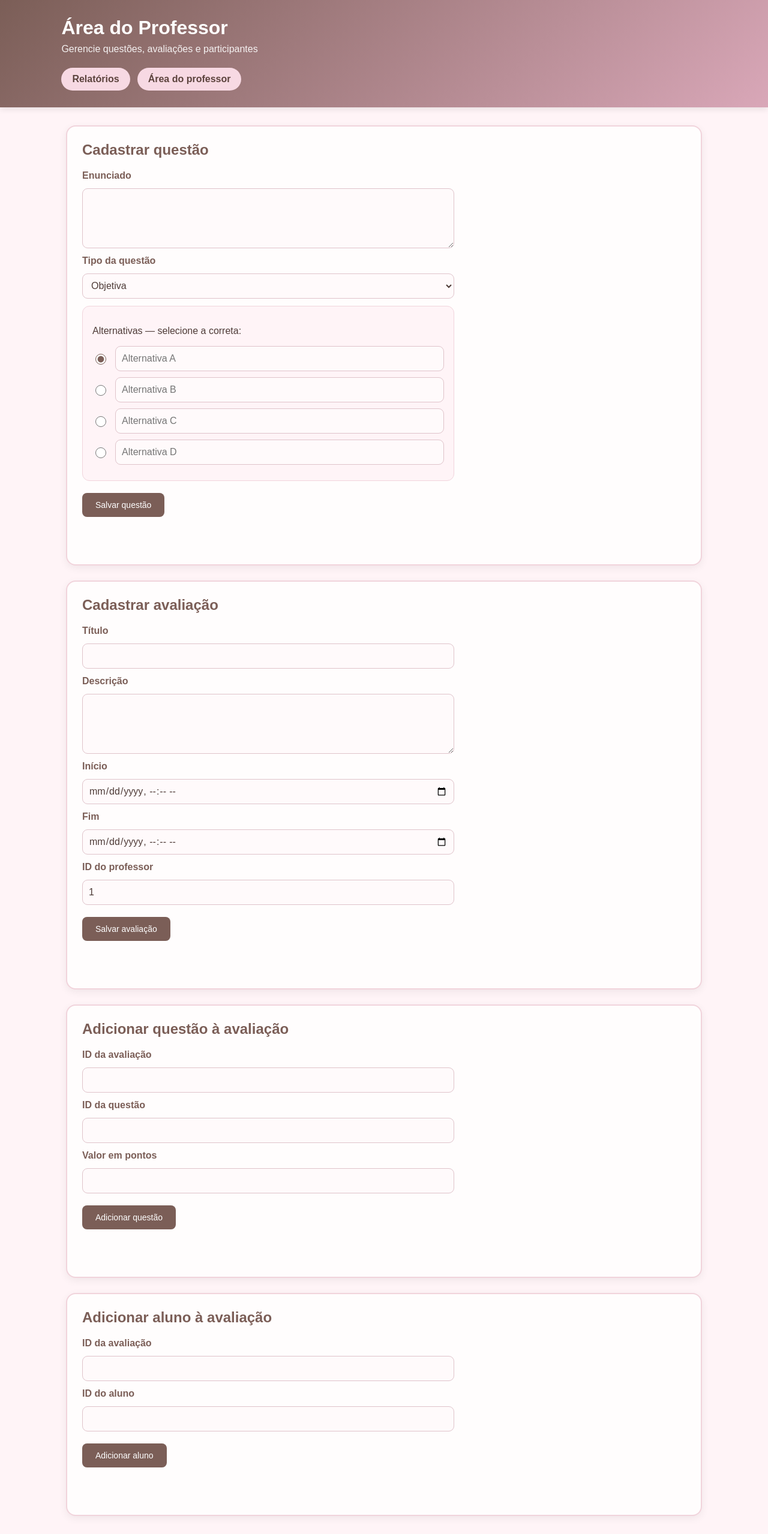
After one commit to LarihAyumi/sistema-avaliacoes, a Spring Boot app: page /professor.html in a window 1280 px wide. The commit adds this page. Shown: the whole page at 60% size. Run offline with Spring Boot 4, Linux system fonts and the light colour scheme.

Commit message:
Cria interface do professor

```diff
--- a/backend/src/main/resources/static/css/style.css
+++ b/backend/src/main/resources/static/css/style.css
@@ -119,3 +119,93 @@ label {
         overflow-x: auto;
     }
 }
+
+
+nav {
+    display: flex;
+    gap: 12px;
+    margin-top: 22px;
+    flex-wrap: wrap;
+}
+
+nav a {
+    color: #5c433d;
+    background: #f7d9e3;
+    text-decoration: none;
+    padding: 10px 18px;
+    border-radius: 20px;
+    font-weight: bold;
+    transition: background 0.2s;
+}
+
+nav a:hover {
+    background: #fff4f7;
+}
+
+form {
+    display: flex;
+    flex-direction: column;
+    gap: 12px;
+    max-width: 620px;
+}
+
+form input,
+form textarea,
+form select {
+    width: 100%;
+    min-height: 42px;
+    padding: 10px;
+    border: 1px solid #dfc3ca;
+    border-radius: 9px;
+    background: #fffafb;
+    color: #4e3b37;
+    font: inherit;
+}
+
+form textarea {
+    min-height: 100px;
+    resize: vertical;
+}
+
+form input:focus,
+form textarea:focus,
+form select:focus {
+    outline: 2px solid #d9a7b8;
+    outline-offset: 1px;
+}
+
+form button {
+    align-self: flex-start;
+    padding: 12px 22px;
+    margin-top: 8px;
+}
+
+#alternativas {
+    background: #fff4f7;
+    border: 1px solid #f1d4dc;
+    border-radius: 12px;
+    padding: 16px;
+}
+
+#alternativas[hidden] {
+    display: none;
+}
+
+.alternativa {
+    display: flex;
+    align-items: center;
+    gap: 12px;
+    margin-bottom: 10px;
+}
+
+.alternativa input[type="radio"] {
+    width: 18px;
+    min-height: 18px;
+    accent-color: #7b5e57;
+    flex-shrink: 0;
+}
+
+.mensagem {
+    font-weight: bold;
+    min-height: 22px;
+}
--- /dev/null
+++ b/backend/src/main/resources/static/js/professor.js
@@ -0,0 +1,215 @@
+async function enviar(url, dados) {
+    const res = await fetch(url, {
+        method: "POST",
+        headers: {
+            "Content-Type": "application/json"
+        },
+        body: JSON.stringify(dados)
+    });
+
+    if (!res.ok) {
+        let detalhe = "";
+
+        try {
+            const erro = await res.json();
+            detalhe = erro.message || erro.detail || "";
+        } catch (_) {}
+
+        throw new Error(
+            "Erro HTTP " + res.status +
+            (detalhe ? ": " + detalhe : "")
+        );
+    }
+
+    return await res.json();
+}
+
+function mensagem(id, texto, erro = false) {
+    const el = document.getElementById(id);
+    el.textContent = texto;
+    el.style.color = erro ? "#a23e53" : "#5c433d";
+}
+
+const tipo = document.getElementById("tipo");
+const alternativas = document.getElementById("alternativas");
+
+tipo.addEventListener("change", () => {
+    alternativas.hidden = tipo.value !== "1";
+});
+
+document.getElementById("formQuestao")
+    .addEventListener("submit", async (e) => {
+        e.preventDefault();
+
+        const idTipo = Number(tipo.value);
+
+        const dados = {
+            enunciado: document.getElementById("enunciado")
+                .value.trim(),
+            id_tipo: idTipo,
+            alternativas: []
+        };
+
+        if (idTipo === 1) {
+            const linhas = document.querySelectorAll(
+                "#listaAlternativas .alternativa"
+            );
+
+            dados.alternativas = Array.from(linhas)
+                .map(linha => ({
+                    texto: linha.querySelector(
+                        'input[type="text"]'
+                    ).value.trim(),
+                    correta: linha.querySelector(
+                        'input[type="radio"]'
+                    ).checked
+                }));
+
+            if (dados.alternativas.some(a => !a.texto)) {
+                mensagem(
+                    "msgQuestao",
+                    "Preencha todas as alternativas.",
+                    true
+                );
+                return;
+            }
+
+            const textos = dados.alternativas.map(
+                a => a.texto.toLowerCase()
+            );
+
+            if (new Set(textos).size !== textos.length) {
+                mensagem(
+                    "msgQuestao",
+                    "As alternativas devem ser diferentes.",
+                    true
+                );
+                return;
+            }
+        }
+
+        try {
+            const r = await enviar("/questoes", dados);
+
+            mensagem(
+                "msgQuestao",
+                "Questão cadastrada! ID: " + r.id_questao
+            );
+
+            e.target.reset();
+            alternativas.hidden = false;
+
+        } catch (erro) {
+            mensagem("msgQuestao", erro.message, true);
+        }
+    });
+
+document.getElementById("formAvaliacao")
+    .addEventListener("submit", async (e) => {
+        e.preventDefault();
+
+        const dados = {
+            titulo: document.getElementById("titulo")
+                .value.trim(),
+            descricao: document.getElementById("descricao")
+                .value.trim(),
+            inicio: document.getElementById("inicio").value,
+            fim: document.getElementById("fim").value,
+            id_criador: Number(
+                document.getElementById("criador").value
+            )
+        };
+
+        if (dados.inicio >= dados.fim) {
+            mensagem(
+                "msgAvaliacao",
+                "A data final deve ser posterior à inicial.",
+                true
+            );
+            return;
+        }
+
+        try {
+            const r = await enviar("/avaliacoes", dados);
+
+            mensagem(
+                "msgAvaliacao",
+                "Avaliação cadastrada! ID: " + r.id_avaliacao
+            );
+
+            document.getElementById("avItem").value =
+                r.id_avaliacao;
+
+            document.getElementById("avAluno").value =
+                r.id_avaliacao;
+
+            e.target.reset();
+
+        } catch (erro) {
+            mensagem("msgAvaliacao", erro.message, true);
+        }
+    });
+
+document.getElementById("formItem")
+    .addEventListener("submit", async (e) => {
+        e.preventDefault();
+
+        const id = Number(
+            document.getElementById("avItem").value
+        );
+
+        const dados = {
+            id_questao: Number(
+                document.getElementById("questaoItem").value
+            ),
+            valor: Number(
+                document.getElementById("valorItem").value
+            )
+        };
+
+        try {
+            const r = await enviar(
+                "/avaliacoes/" + id + "/questoes",
+                dados
+            );
+
+            mensagem(
+                "msgItem",
+                "Questão adicionada! Item ID: " + r.id_item
+            );
+
+        } catch (erro) {
+            mensagem("msgItem", erro.message, true);
+        }
+    });
+
+document.getElementById("formAluno")
+    .addEventListener("submit", async (e) => {
+        e.preventDefault();
+
+        const id = Number(
+            document.getElementById("avAluno").value
+        );
+
+        const dados = {
+            id_usuario: Number(
+                document.getElementById("usuarioAluno").value
+            )
+        };
+
+        try {
+            const r = await enviar(
+                "/avaliacoes/" + id + "/alunos",
+                dados
+            );
+
+            mensagem(
+                "msgAluno",
+                "Aluno adicionado! Participação ID: " +
+                r.id_participacao
+            );
+
+        } catch (erro) {
+            mensagem("msgAluno", erro.message, true);
+        }
+    });
--- /dev/null
+++ b/backend/src/main/resources/static/professor.html
@@ -0,0 +1,126 @@
+<!DOCTYPE html>
+<html lang="pt-BR">
+<head>
+    <meta charset="UTF-8">
+    <meta name="viewport" content="width=device-width, initial-scale=1.0">
+    <title>Área do Professor</title>
+    <link rel="stylesheet" href="/css/style.css">
+    <script src="/js/professor.js" defer></script>
+</head>
+<body>
+    <header>
+        <h1>Área do Professor</h1>
+        <p>Gerencie questões, avaliações e participantes</p>
+
+        <nav>
+            <a href="/">Relatórios</a>
+            <a href="/professor.html">Área do professor</a>
+        </nav>
+    </header>
+
+    <main>
+        <section class="card">
+            <h2>Cadastrar questão</h2>
+
+            <form id="formQuestao">
+                <label for="enunciado">Enunciado</label>
+                <textarea id="enunciado" required></textarea>
+
+                <label for="tipo">Tipo da questão</label>
+                <select id="tipo">
+                    <option value="1">Objetiva</option>
+                    <option value="2">Discursiva</option>
+                </select>
+
+                <div id="alternativas">
+                    <p>Alternativas — selecione a correta:</p>
+
+                    <div id="listaAlternativas">
+                        <div class="alternativa">
+                            <input type="radio" name="correta" value="0" checked>
+                            <input type="text" placeholder="Alternativa A">
+                        </div>
+                        <div class="alternativa">
+                            <input type="radio" name="correta" value="1">
+                            <input type="text" placeholder="Alternativa B">
+                        </div>
+                        <div class="alternativa">
+                            <input type="radio" name="correta" value="2">
+                            <input type="text" placeholder="Alternativa C">
+                        </div>
+                        <div class="alternativa">
+                            <input type="radio" name="correta" value="3">
+                            <input type="text" placeholder="Alternativa D">
+                        </div>
+                    </div>
+                </div>
+
+                <button type="submit">Salvar questão</button>
+            </form>
+
+            <p id="msgQuestao" class="mensagem" role="status"></p>
+        </section>
+
+        <section class="card">
+            <h2>Cadastrar avaliação</h2>
+
+            <form id="formAvaliacao">
+                <label for="titulo">Título</label>
+                <input id="titulo" required>
+
+                <label for="descricao">Descrição</label>
+                <textarea id="descricao"></textarea>
+
+                <label for="inicio">Início</label>
+                <input type="datetime-local" id="inicio" required>
+
+                <label for="fim">Fim</label>
+                <input type="datetime-local" id="fim" required>
+
+                <label for="criador">ID do professor</label>
+                <input type="number" id="criador" value="1" min="1" required>
+
+                <button type="submit">Salvar avaliação</button>
+            </form>
+
+            <p id="msgAvaliacao" class="mensagem" role="status"></p>
+        </section>
+
+        <section class="card">
+            <h2>Adicionar questão à avaliação</h2>
+
+            <form id="formItem">
+                <label for="avItem">ID da avaliação</label>
+                <input type="number" id="avItem" min="1" required>
+
+                <label for="questaoItem">ID da questão</label>
+                <input type="number" id="questaoItem" min="1" required>
+
+                <label for="valorItem">Valor em pontos</label>
+                <input type="number" id="valorItem"
+                       min="0.01" step="0.01" required>
+
+                <button type="submit">Adicionar questão</button>
+            </form>
+
+            <p id="msgItem" class="mensagem" role="status"></p>
+        </section>
+
+        <section class="card">
+            <h2>Adicionar aluno à avaliação</h2>
+
+            <form id="formAluno">
+                <label for="avAluno">ID da avaliação</label>
+                <input type="number" id="avAluno" min="1" required>
+
+                <label for="usuarioAluno">ID do aluno</label>
+                <input type="number" id="usuarioAluno" min="1" required>
+
+                <button type="submit">Adicionar aluno</button>
+            </form>
+
+            <p id="msgAluno" class="mensagem" role="status"></p>
+        </section>
+    </main>
+</body>
+</html>
```
Also changed, not shown: backend/src/main/resources/static/index.html (+6 -1 lines).
